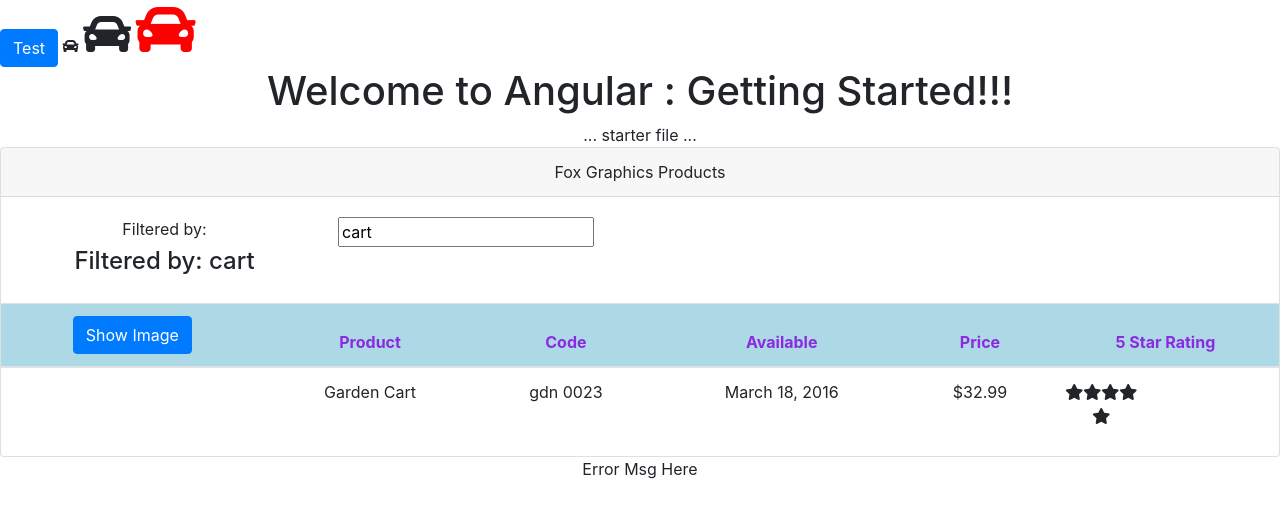
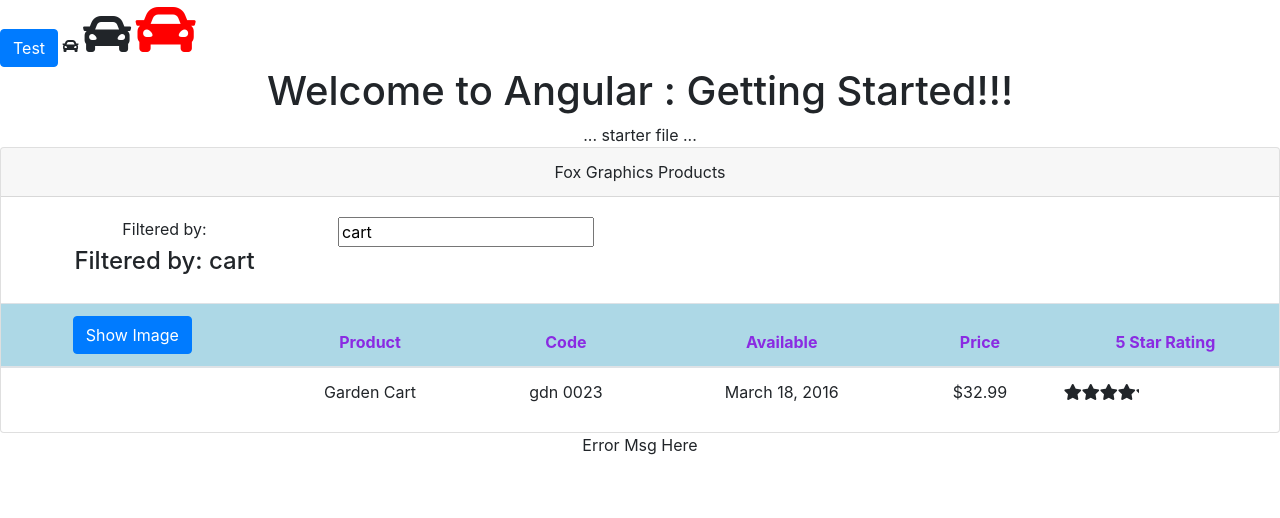
Before and after one commit to FoxGeoff/amp-master, an Angular app: page / in a window 1280 px wide. Shown: the top 518 px of the page. Built offline with nearby package versions, Linux system fonts and the light colour scheme.

Commit message:
fixed star formating

```diff
--- a/src/app/product-list/product-list.component.html
+++ b/src/app/product-list/product-list.component.html
@@ -43,7 +43,7 @@
                     <td> {{prod.releaseDate}} </td>
                     <td>{{prod.price|currency: 'USD' : 'symbol' : '1.2-2'}}</td>
                     <td>
-                        <app-star></app-star>
+                        <app-star [rating]="prod.starRating"></app-star>
                     </td>
                 </tr>
             </tbody>
--- a/src/app/star/star.component.css
+++ b/src/app/star/star.component.css
@@ -0,0 +1,6 @@
+.crop {
+    overflow: hidden;
+  }
+  div {
+    cursor: pointer;
+  }
--- a/src/app/star/star.component.html
+++ b/src/app/star/star.component.html
@@ -1,5 +1,5 @@
 <div class="crop" [style.width.px]="starWidth" [title]="rating">
-  <div style="width: 75px">
+  <div style="width: 90px">
     <span class="fa fa-star"></span>
     <span class="fa fa-star"></span>
     <span class="fa fa-star"></span>
--- a/src/app/star/star.component.ts
+++ b/src/app/star/star.component.ts
@@ -1,4 +1,4 @@
-import { Component, OnInit, OnChanges } from '@angular/core';
+import { Component, OnInit, OnChanges, Input } from '@angular/core';
 
 @Component({
   selector: 'app-star',
@@ -7,7 +7,7 @@ import { Component, OnInit, OnChanges } from '@angular/core';
 })
 export class StarComponent implements OnInit, OnChanges {
   starWidth: number;
-  rating: number = 4;
+  @Input() rating: number;
 
   constructor() { }
 
@@ -15,7 +15,7 @@ export class StarComponent implements OnInit, OnChanges {
   }
 
   ngOnChanges(): void {
-    this.starWidth = this.rating * 75 / 5;
+    this.starWidth = this.rating * 90 / 5;
   }
 
 }
```
